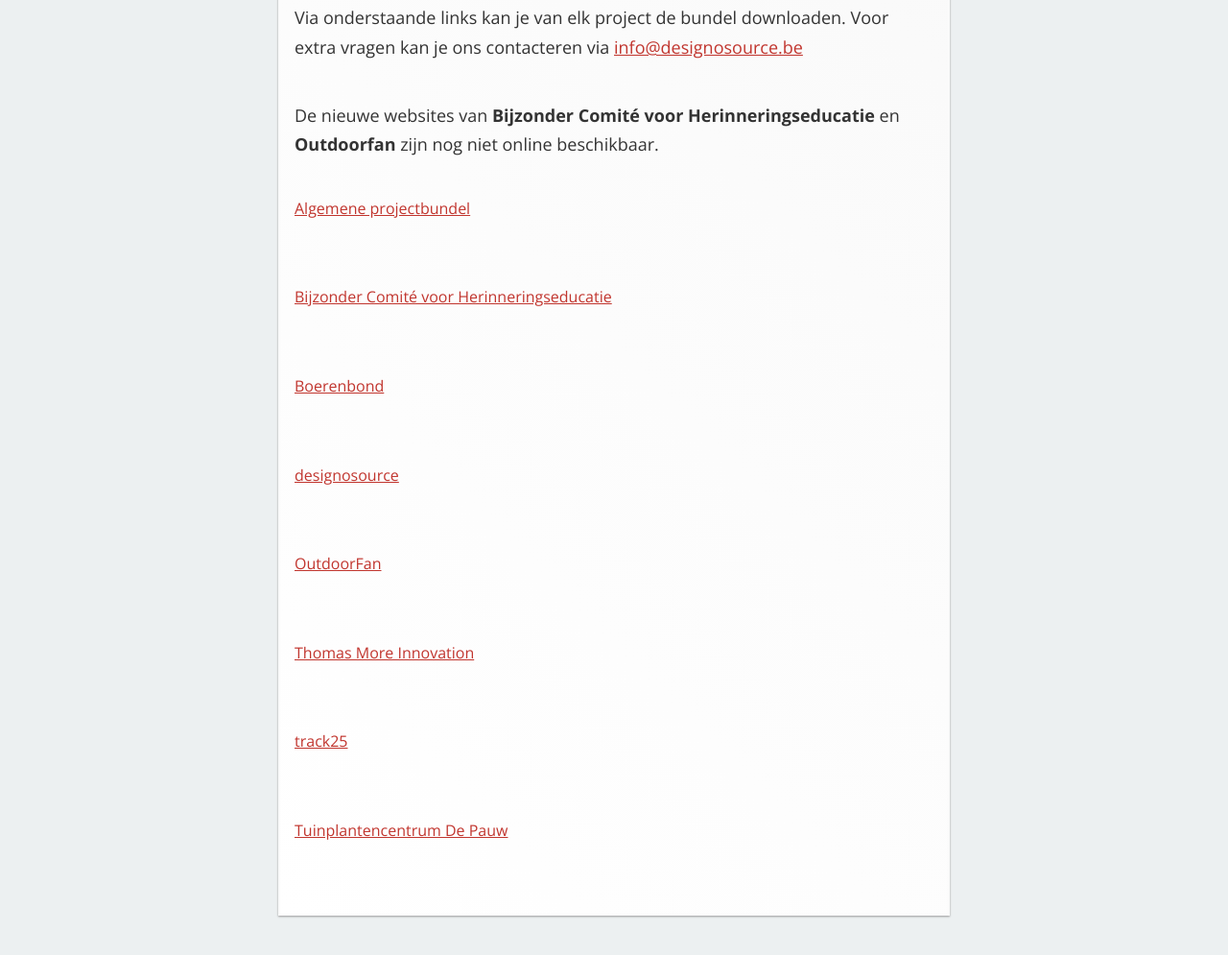
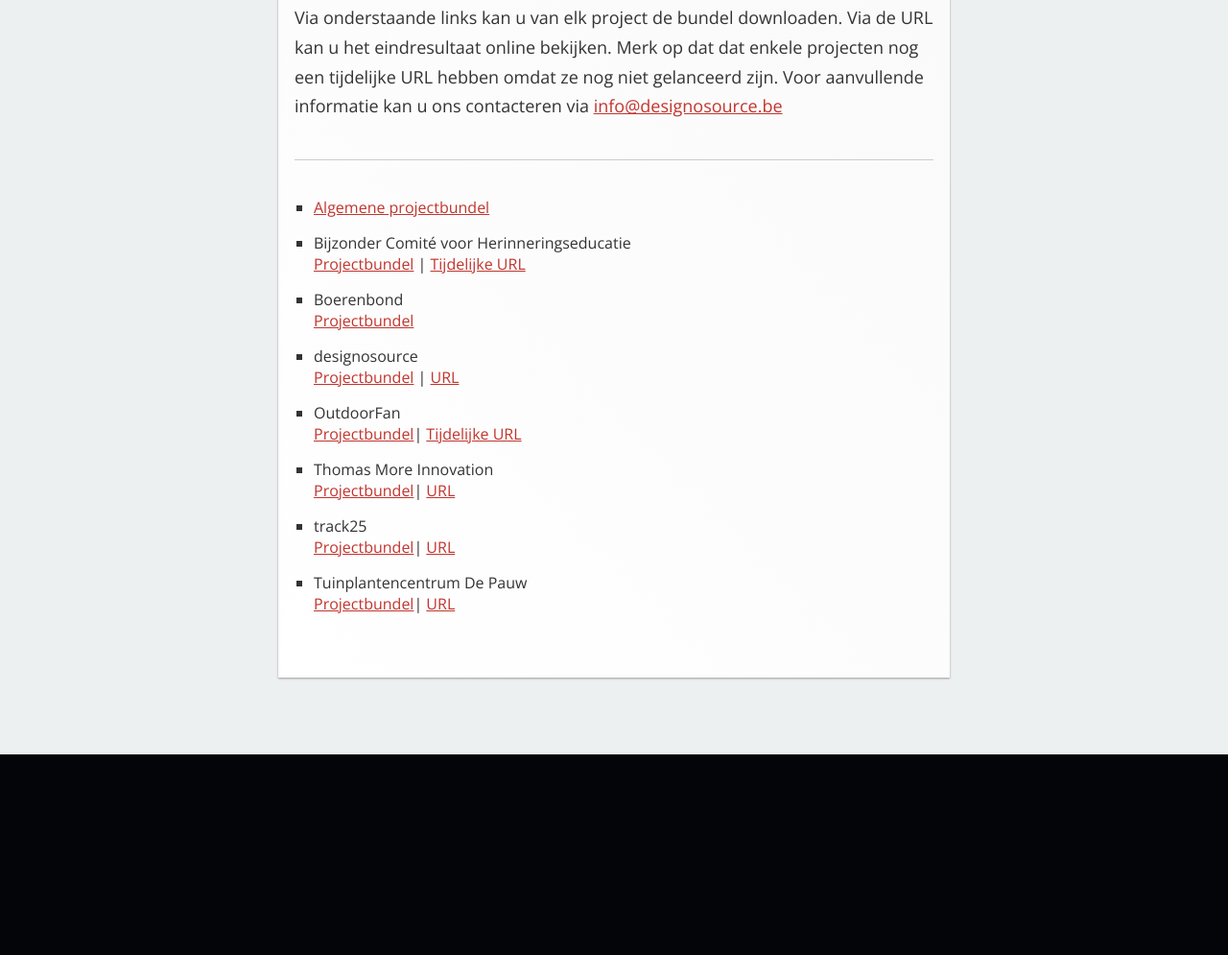
Before and after one commit to designosource/designosource.github.io, a plain HTML site: page index.html in a window 1280 px wide. Shown: the part 569-1564 px from the top of the page at 96% size. After the commit the page ends 1355 px from the top, so only its background shows below. Drawn offline with nearby package versions, Linux system fonts and the light colour scheme.

Commit message:
Improved layout, improved copy, added links to each website

```diff
--- a/index.html
+++ b/index.html
@@ -97,6 +97,11 @@
 			a:hover{
 			text-decoration: none;
 			}
+			#column ul li{
+				margin-bottom: 15px;
+				margin-left: 20px;
+				list-style-type: square;
+			}
 			</style>
 
 		</div>
@@ -108,59 +113,27 @@
 				<article class="post-280 page type-page status-publish hentry post" id="post-280">
 				<h1><a href="http://designosource.github.io">Projectbundels</a></h1>
 				<div class="entry-content">
-					<p>Voor elk project dat designosource dit jaar afwerkte, werd er een projectbundel opgesteld. In deze bundel vind je steeds alle informatie van een project terug: Wie is de klant? Wat was de opdracht? Hoe hebben we de opdracht uitgevoerd? Enz..</p>
-					<p>Via onderstaande links kan je van elk project de bundel downloaden. Voor extra vragen kan je ons contacteren via <a href="mailto:info@designosource.be">info@designosource.be</a></p>
-					<p>De nieuwe websites van <strong>Bijzonder Comité voor Herinneringseducatie</strong> en <strong>Outdoorfan</strong> zijn nog niet online beschikbaar.</p>
+					<p>Voor elk project dat designosource dit jaar afwerkte, werd er een projectbundel opgesteld. In deze bundel vind u steeds alle informatie over een project terug waar we uitleggen wie de klant was, wat de opdracht inhield, hoe we deze opdracht uitvoerden enzovoort.</p>
+					<p>Via onderstaande links kan u van elk project de bundel downloaden. Via de URL kan u het eindresultaat online bekijken. Merk op dat dat enkele projecten nog een tijdelijke URL hebben omdat ze nog niet gelanceerd zijn. Voor aanvullende informatie kan u ons contacteren via <a href="mailto:info@designosource.be">info@designosource.be</a></p>
+					<hr /><br />
 					<ul>
-						<ul>
-							<li><a title="Algemene Projectbundel" href="projectbundels/algemeneprojectbundel.pdf" target="_blank">Algemene projectbundel</a></li>
-						</ul>
+						<li><a title="Algemene Projectbundel" href="projectbundels/algemeneprojectbundel.pdf" target="_blank">Algemene projectbundel</a></li>
+
+						<li><span>Bijzonder Comité voor Herinneringseducatie<br /><a title="Projectbundel Bijzonder Comité voor Herinneringseducatie" href="projectbundels/bijzondercomitevoorherinneringseducatie.pdf" target="_blank">Projectbundel</a> | <a href="http://www.thms.be/bch/">Tijdelijke URL</a></span></li>
+
+						<li>Boerenbond<br /><a title="Projectbundel Boerenbond" href="projectbundels/boerenbond.pdf" target="_blank">Projectbundel</a></li>
+
+						<li>designosource<br /><a title="Projectbundel designosource" href="projectbundels/designosource.pdf" target="_blank">Projectbundel</a> | <a href="http://designosource.be">URL</a></li>
+
+						<li>OutdoorFan<br /><a title="Projectbundel OutdoorFan" href="projectbundels/outdoorfan.pdf" target="_blank">Projectbundel</a>| <a href="http://outdoorfan.xqx.be/wordpress/">Tijdelijke URL</a></li>
+
+						<li>Thomas More Innovation<br /><a title="Projectbundel Thomas More Innovation" href="projectbundels/thomasmoreinnovation.pdf" target="_blank">Projectbundel</a>| <a href="http://www.thomasmoreinnovation.eu">URL</a></li>
+
+						<li>track25<br /><a title="Projectbundel track25" href="projectbundels/track25.pdf" target="_blank">Projectbundel</a>| <a href="http://track25.be">URL</a></li>
+
+						<li>Tuinplantencentrum De Pauw<br /><a title="Projectbundel Tuinplantencentrum De Pauw" href="projectbundels/tuinplantendepauw.pdf" target="_blank">Projectbundel</a>| <a href="http://tuinplantendepauw.be">URL</a></li>
 					</ul>
-					<p>&nbsp;</p>
-					<ul>
-						<ul>
-							<li><a title="Projectbundel Bijzonder Comité voor Herinneringseducatie" href="projectbundels/bijzondercomitevoorherinneringseducatie.pdf" target="_blank">Bijzonder Comité voor Herinneringseducatie</a></li>
-						</ul>
-					</ul>
-					<p>&nbsp;</p>
-					<ul>
-						<ul>
-							<li><a title="Projectbundel Boerenbond" href="projectbundels/boerenbond.pdf" target="_blank">Boerenbond</a></li>
-						</ul>
-					</ul>
-					<p>&nbsp;</p>
-					<ul>
-						<ul>
-							<li><a title="Projectbundel designosource" href="projectbundels/designosource.pdf" target="_blank">designosource</a></li>
-						</ul>
-					</ul>
-					<p>&nbsp;</p>
-					<ul>
-						<ul>
-							<li><a title="Projectbundel OutdoorFan" href="projectbundels/outdoorfan.pdf" target="_blank">OutdoorFan</a></li>
-						</ul>
-					</ul>
-					<p>&nbsp;</p>
-					<ul>
-						<ul>
-							<li><a title="Projectbundel Thomas More Innovation" href="projectbundels/thomasmoreinnovation.pdf" target="_blank">Thomas More Innovation</a></li>
-						</ul>
-					</ul>
-					<p>&nbsp;</p>
-					<ul>
-						<ul>
-							<li><a title="Projectbundel track25" href="projectbundels/track25.pdf" target="_blank">track25</a></li>
-						</ul>
-					</ul>
-					<p>&nbsp;</p>
-					<ul>
-						<ul>
-							<li><a title="Projectbundel Tuinplantencentrum De Pauw" href="projectbundels/tuinplantendepauw.pdf" target="_blank">Tuinplantencentrum De Pauw</a></li>
-						</ul>
-					</ul>
-					<p>&nbsp;</p>
-
-
+					<br /><br />
 				</div>
 				</article>
 			</div>
```
